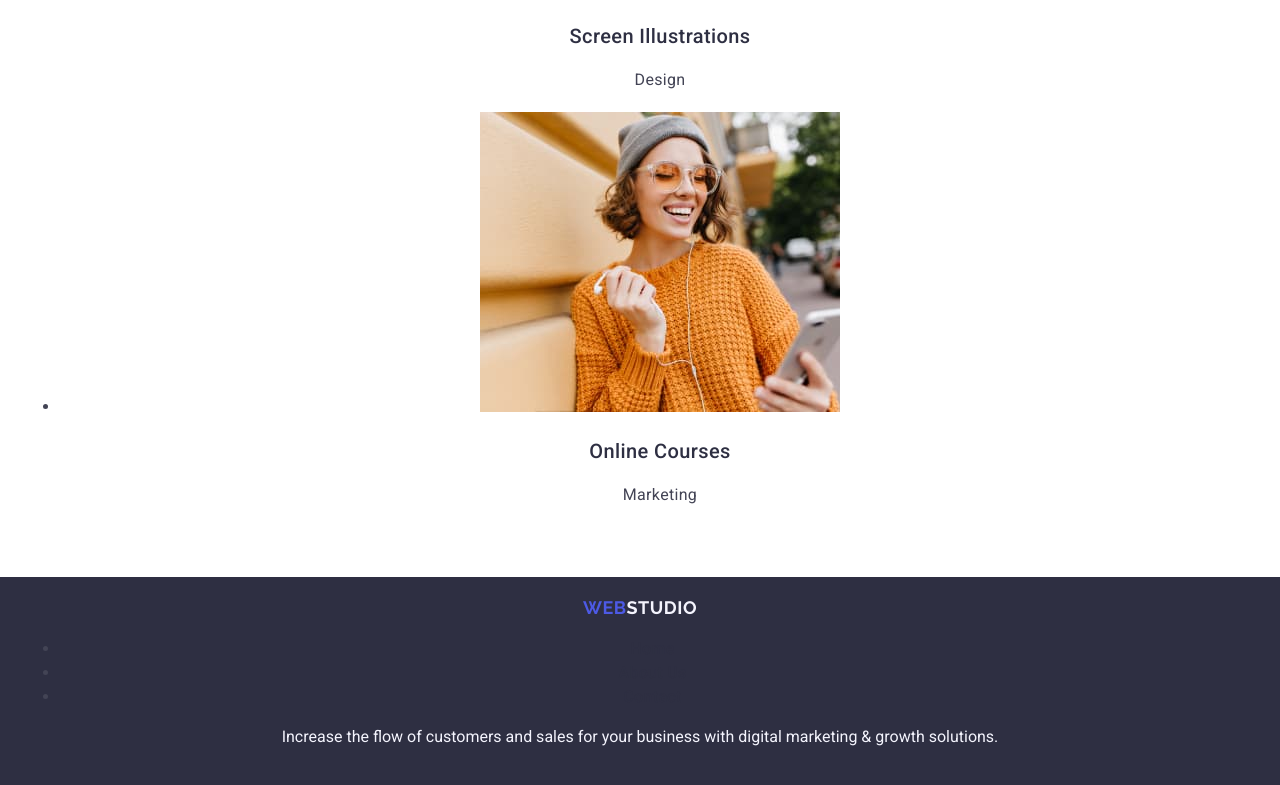
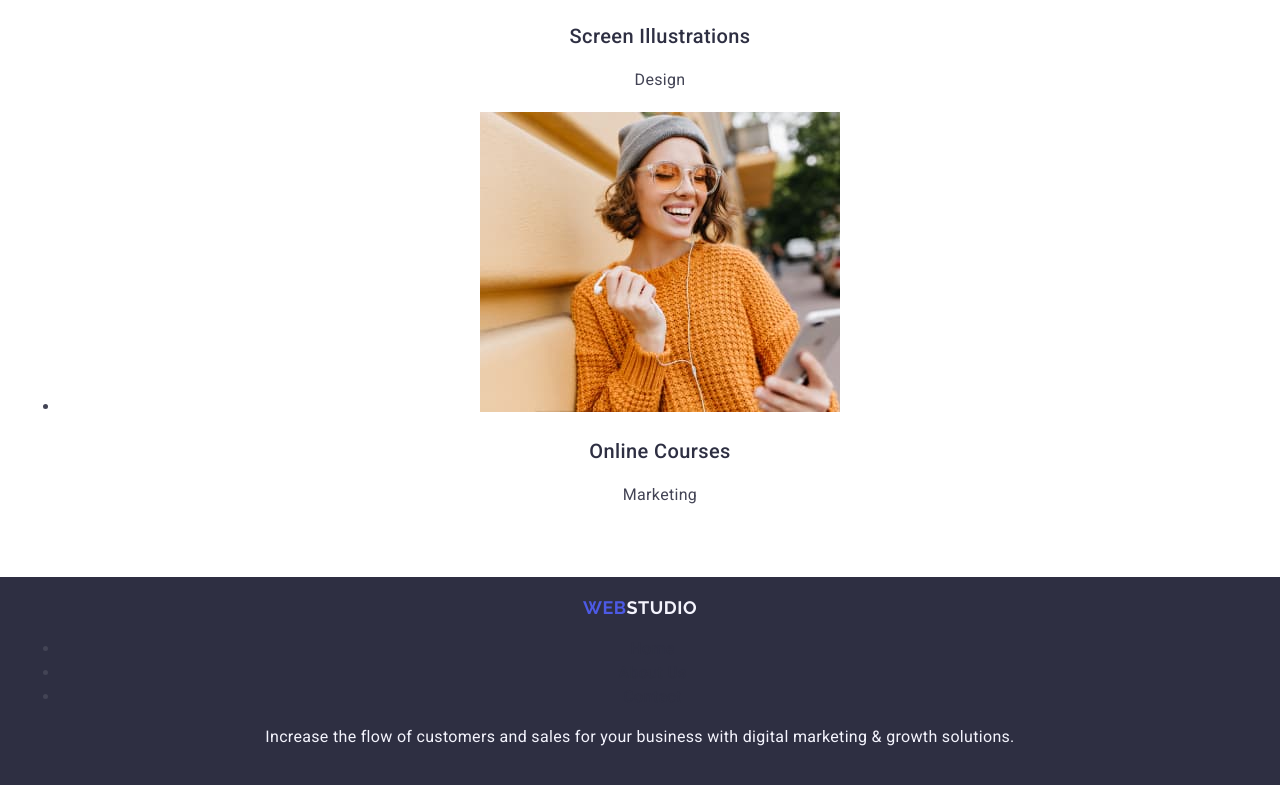
Before and after one commit to Lea85lea/goit-markup-hw-02, a plain HTML site: page index.html in a window 1280 px wide. Shown: the part 5120-5905 px from the top of the page. Drawn offline with nearby package versions, Linux system fonts and the light colour scheme.

Commit message:
Синхронизация всех файлов с локального диска

```diff
--- a/index.html
+++ b/index.html
@@ -165,7 +165,8 @@
         </ul>
 
         <!-- Описание -->
-        <p class="footer-description logo-text" style="line-height: 1.5; color: var(--footer-color, #F4F4FD);">
+        <p class="footer-description logo-text"
+            style="line-height: 1.5; color: var(--footer-color, #F4F4FD); letter-spacing: 0.02em;">
             Increase the flow of customers and sales for your business with digital marketing & growth solutions.
         </p>
     </footer>
```
